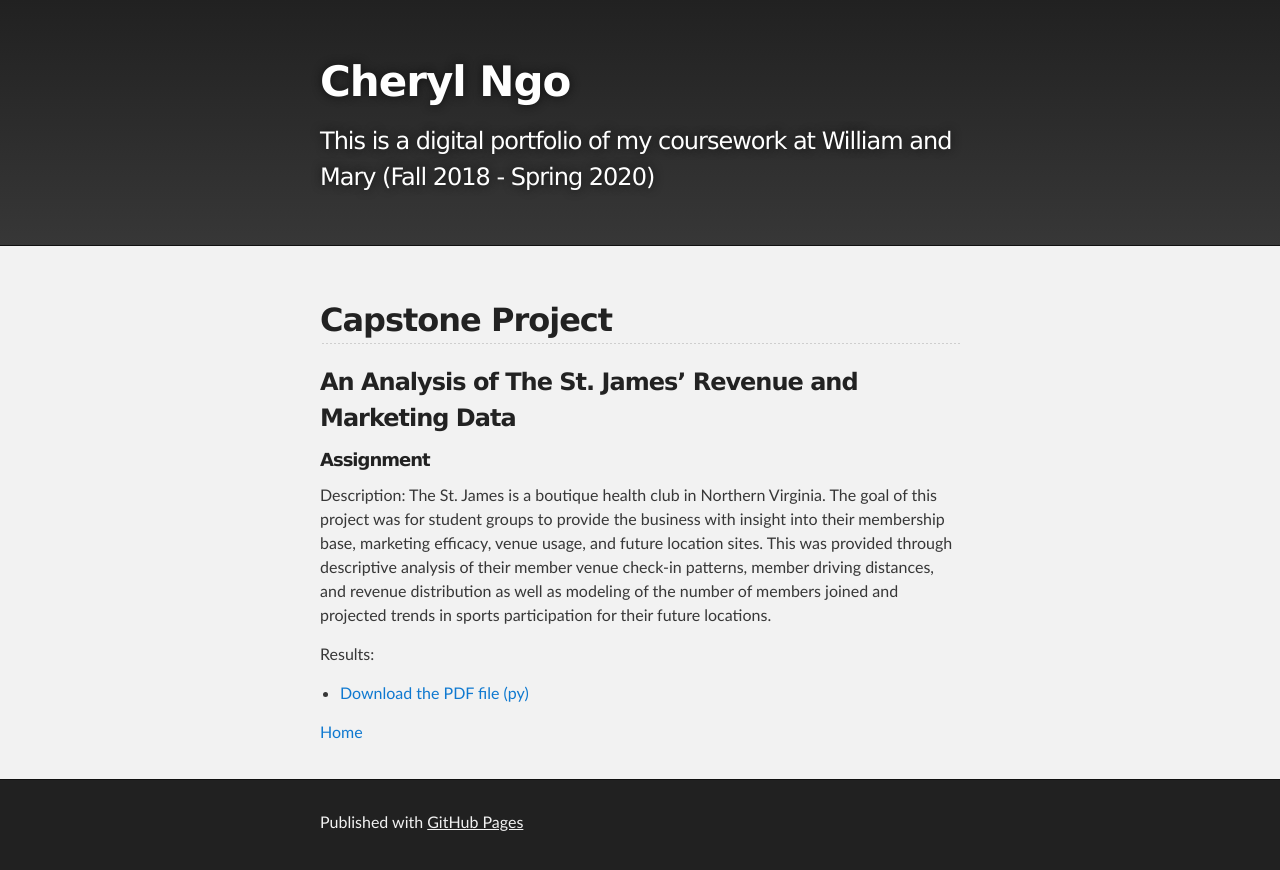
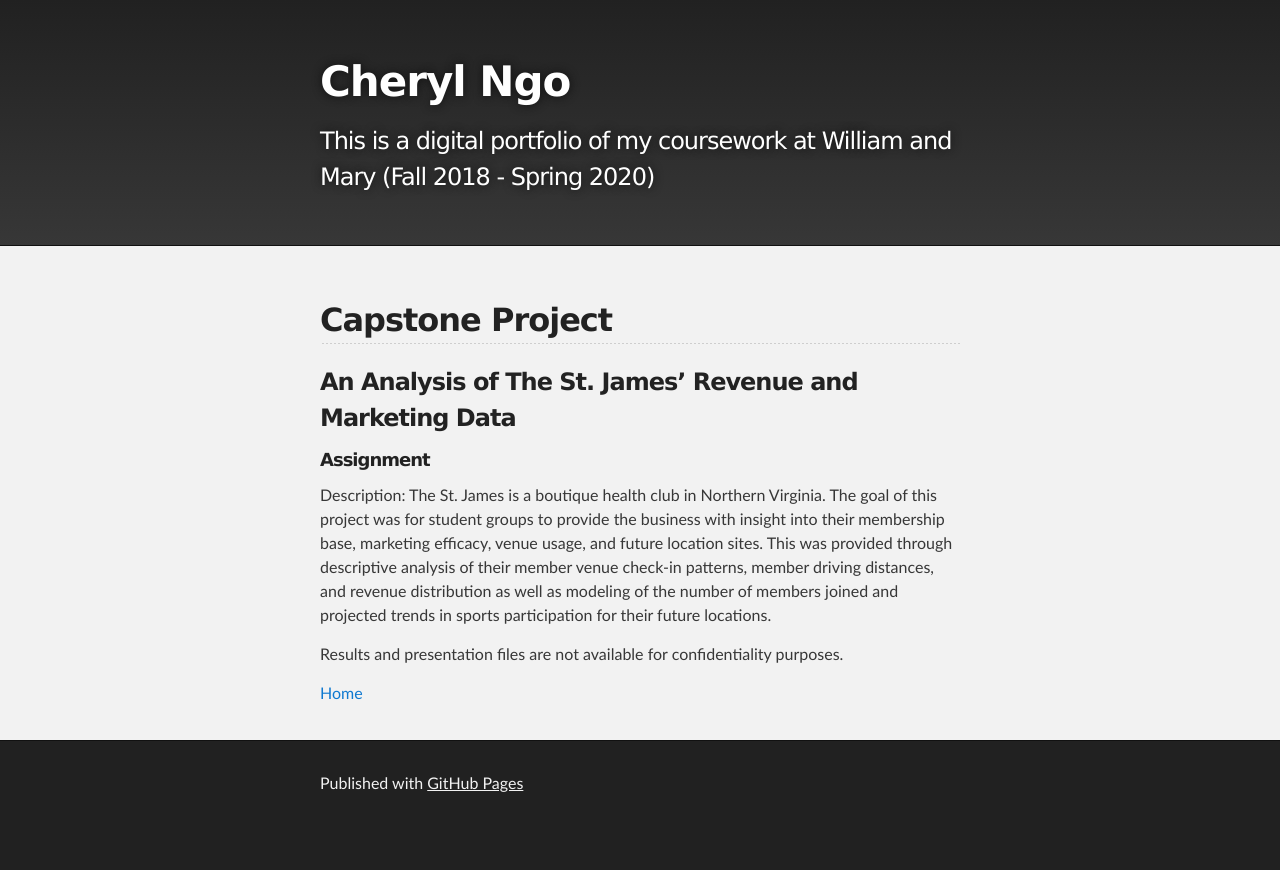
Before and after one commit to Cherylngo/cherylngo.github.io, a Jekyll site: the page built from Capstone/index.md, in a window 1280 px wide. Shown: the top 870 px of the page. Built offline with Jekyll 4.4.1, drawn with Linux system fonts in a browser that asks for light colours; our own code applies the rules of GitHub Pages for plain Markdown files.

Commit message:
Update index.md

```diff
--- a/Capstone/index.md
+++ b/Capstone/index.md
@@ -10,7 +10,6 @@ Semester: Spring 2020
 ##### Assignment
 Description: The St. James is a boutique health club in Northern Virginia.  The goal of this project was for student groups to provide the business with insight into their membership base, marketing efficacy, venue usage, and future location sites.  This was provided through descriptive analysis of their member venue check-in patterns, member driving distances, and revenue distribution as well as modeling of the number of members joined and projected trends in sports participation for their future locations.
 
-Results:
-- [Download the PDF file (py)](filename here)
+Results and presentation files are not available for confidentiality purposes.
 
 [Home](https://cherylngo.github.io/)
```
